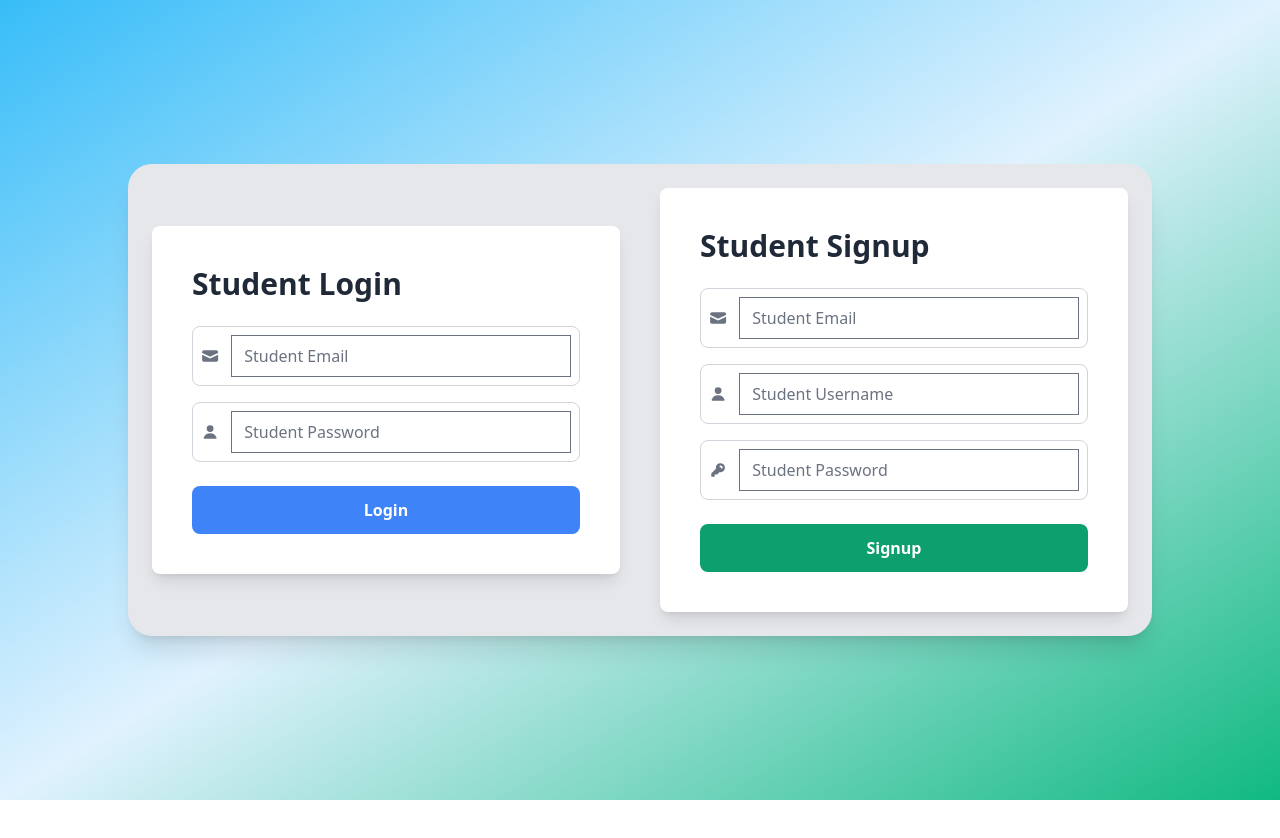
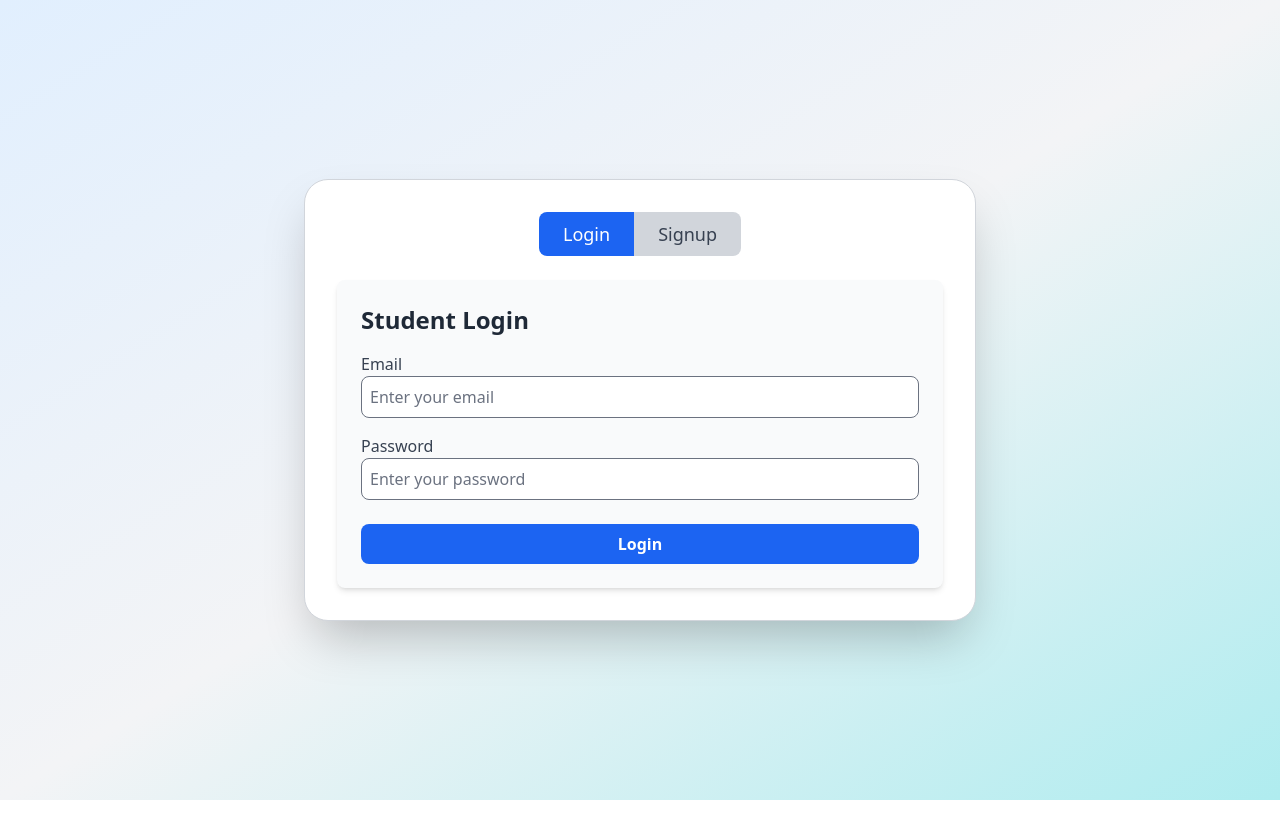
Before and after one commit to Tamal1912/LMS, a React (Vite) app in the folder frontend/: page /api/studentLoginSignup in a window 1280 px wide. Shown: the top 838 px of the page. Built offline with nearby package versions, Linux system fonts and the light colour scheme.

Commit message:
Update StudentLoginSignup.jsx
update background color , separate from design , add some animation

```diff
--- a/frontend/src/pages/StudentLoginSignup.jsx
+++ b/frontend/src/pages/StudentLoginSignup.jsx
@@ -1,23 +1,24 @@
-import React from 'react'
-import { useState } from 'react';
-import StudentDashboard from  "./StudentDashboard";
-import { useNavigate } from 'react-router';
-import useAuthStore from '../store/useAuthStore';
+import React, { useState } from "react";
+import { useNavigate } from "react-router";
+import useAuthStore from "../store/useAuthStore";
+import { motion } from "framer-motion"; // অ্যানিমেশনের জন্য
 
 const StudentLoginSignup = () => {
   const { studentLogin, studentSignup, loading } = useAuthStore();
+  const navigate = useNavigate();
+
+  const [isLogin, setIsLogin] = useState(true); // লগইন & সাইনআপ পরিবর্তনের জন্য
+
   const [signupData, setSignupData] = useState({
-    email: '',
-    username: '',
-    password: '',
+    email: "",
+    username: "",
+    password: "",
   });
 
-  const [loginData,setLoginData]=useState({
-    email:'',
-    password:'',
-  })
-
-  const navigate=useNavigate()
+  const [loginData, setLoginData] = useState({
+    email: "",
+    password: "",
+  });
 
   const handleSignup = async (e) => {
     e.preventDefault();
@@ -37,87 +38,130 @@ const StudentLoginSignup = () => {
 
   return (
     <>
-<div className="flex min-h-screen items-center justify-center bg-gradient-to-br from-sky-400 via-sky-100 to-emerald-500 ">
+      <div className="flex min-h-screen items-center justify-center bg-gradient-to-br from-blue-100 via-gray-100 to-teal-200 px-4">
+        <div className="w-full max-w-md md:max-w-lg lg:max-w-xl xl:max-w-2xl p-8 rounded-3xl shadow-2xl bg-white border border-gray-300">
+          {/* টগল বাটন (লগইন & সাইনআপ পরিবর্তনের জন্য) */}
+          <div className="text-center mb-6 flex justify-center">
+            <button
+              className={`px-6 py-2 text-sm sm:text-base md:text-lg rounded-l-lg transition-all ${
+                isLogin ? "bg-blue-600 text-white" : "bg-gray-300 text-gray-700"
+              }`}
+              onClick={() => setIsLogin(true)}
+            >
+              Login
+            </button>
+            <button
+              className={`px-6 py-2 text-sm sm:text-base md:text-lg rounded-r-lg transition-all ${
+                !isLogin
+                  ? "bg-green-600 text-white"
+                  : "bg-gray-300 text-gray-700"
+              }`}
+              onClick={() => setIsLogin(false)}
+            >
+              Signup
+            </button>
+          </div>
 
-  <div className="w-full max-w-5xl p-6 rounded-3xl shadow-xl flex items-center space-x-10 bg-gray-200 ">
-
-
-    <div className="login-card bg-white w-1/2 p-10 rounded-lg shadow-lg">
-      <h2 className="text-3xl font-bold mb-6 text-gray-800">Student Login</h2>
-      <label className="flex items-center mb-4 border border-gray-300 p-2 rounded-lg">
-        <svg className="w-5 h-5 text-gray-500 mr-3" fill="currentColor" viewBox="0 0 16 16">
-          <path d="M2.5 3A1.5 1.5 0 0 0 1 4.5v.793c.026.009.051.02.076.032L7.674 8.51c.206.1.446.1.652 0l6.598-3.185A.755.755 0 0 1 15 5.293V4.5A1.5 1.5 0 0 0 13.5 3h-11Z" />
-          <path d="M15 6.954 8.978 9.86a2.25 2.25 0 0 1-1.956 0L1 6.954V11.5A1.5 1.5 0 0 0 2.5 13h11a1.5 1.5 0 0 0 1.5-1.5V6.954Z" />
-        </svg>
+          {/* ফর্ম অ্যানিমেশন */}
+          <motion.div
+            key={isLogin ? "login" : "signup"}
+            initial={{ opacity: 0, x: isLogin ? -100 : 100 }}
+            animate={{ opacity: 1, x: 0 }}
+            exit={{ opacity: 0, x: isLogin ? 100 : -100 }}
+            transition={{ duration: 0.5 }}
+          >
+            {isLogin ? (
+              // Login Form
+              <div className="bg-gray-50 p-6 rounded-lg shadow-md">
+                <h2 className="text-xl sm:text-2xl font-bold mb-4 text-gray-800">
+                  Student Login
+                </h2>
+                <label className="block mb-4">
+                  <span className="text-gray-700">Email</span>
                   <input
                     type="email"
-         placeholder="Student Email"
-         className="w-full outline-none text-gray-700"
+                    placeholder="Enter your email"
+                    className="w-full p-2 border rounded-lg focus:ring-2 focus:ring-blue-400 transition-all"
                     value={loginData.email}
-         onChange={(e)=>setLoginData({...loginData,email:e.target.value})}
+                    onChange={(e) =>
+                      setLoginData({ ...loginData, email: e.target.value })
+                    }
                   />
                 </label>
-      <label className="flex items-center mb-6 border border-gray-300 p-2 rounded-lg">
-        <svg className="w-5 h-5 text-gray-500 mr-3" fill="currentColor" viewBox="0 0 16 16">
-          <path d="M8 8a3 3 0 1 0 0-6 3 3 0 0 0 0 6ZM12.735 14c.618 0 1.093-.561.872-1.139a6.002 6.002 0 0 0-11.215 0c-.22.578.254 1.139.872 1.139h9.47Z" />
-        </svg>
+                <label className="block mb-6">
+                  <span className="text-gray-700">Password</span>
                   <input
                     type="password"
-         placeholder="Student Password"
-         className="w-full outline-none text-gray-700"
+                    placeholder="Enter your password"
+                    className="w-full p-2 border rounded-lg focus:ring-2 focus:ring-blue-400 transition-all"
                     value={loginData.password}
-         onChange={(e)=>setLoginData({...loginData,password:e.target.value})}
+                    onChange={(e) =>
+                      setLoginData({ ...loginData, password: e.target.value })
+                    }
                   />
                 </label>
-      <button className="w-full bg-blue-500 text-white py-3 rounded-lg hover:bg-blue-600 transition duration-300 font-semibold" onClick={handleLogin}>Login</button>
+                <button
+                  className="w-full bg-blue-600 text-white py-2 rounded-lg hover:bg-blue-700 transition duration-300 font-semibold"
+                  onClick={handleLogin}
+                >
+                  Login
+                </button>
               </div>
-
-    <div className="signup-card bg-white w-1/2 p-10 rounded-lg shadow-lg">
-      <h2 className="text-3xl font-bold mb-6 text-gray-800">Student Signup</h2>
-      <label className="flex items-center mb-4 border border-gray-300 p-2 rounded-lg">
-        <svg className="w-5 h-5 text-gray-500 mr-3" fill="currentColor" viewBox="0 0 16 16">
-          <path d="M2.5 3A1.5 1.5 0 0 0 1 4.5v.793c.026.009.051.02.076.032L7.674 8.51c.206.1.446.1.652 0l6.598-3.185A.755.755 0 0 1 15 5.293V4.5A1.5 1.5 0 0 0 13.5 3h-11Z" />
-          <path d="M15 6.954 8.978 9.86a2.25 2.25 0 0 1-1.956 0L1 6.954V11.5A1.5 1.5 0 0 0 2.5 13h11a1.5 1.5 0 0 0 1.5-1.5V6.954Z" />
-        </svg>
+            ) : (
+              // Signup Form
+              <div className="bg-gray-50 p-6 rounded-lg shadow-md">
+                <h2 className="text-xl sm:text-2xl font-bold mb-4 text-gray-800">
+                  Student Signup
+                </h2>
+                <label className="block mb-4">
+                  <span className="text-gray-700">Email</span>
                   <input
                     type="email"
-         placeholder="Student Email"
-         className="w-full outline-none text-gray-700"
+                    placeholder="Enter your email"
+                    className="w-full p-2 border rounded-lg focus:ring-2 focus:ring-teal-400 transition-all"
                     value={signupData.email}
-         onChange={(e) => setSignupData({ ...signupData, email: e.target.value })}
+                    onChange={(e) =>
+                      setSignupData({ ...signupData, email: e.target.value })
+                    }
                   />
                 </label>
-      <label className="flex items-center mb-4 border border-gray-300 p-2 rounded-lg">
-        <svg className="w-5 h-5 text-gray-500 mr-3" fill="currentColor" viewBox="0 0 16 16">
-          <path d="M8 8a3 3 0 1 0 0-6 3 3 0 0 0 0 6ZM12.735 14c.618 0 1.093-.561.872-1.139a6.002 6.002 0 0 0-11.215 0c-.22.578.254 1.139.872 1.139h9.47Z" />
-        </svg>
+                <label className="block mb-4">
+                  <span className="text-gray-700">Username</span>
                   <input
                     type="text"
-         placeholder="Student Username"
-         className="w-full outline-none text-gray-700"
+                    placeholder="Choose a username"
+                    className="w-full p-2 border rounded-lg focus:ring-2 focus:ring-teal-400 transition-all"
                     value={signupData.username}
-         onChange={(e) => setSignupData({ ...signupData, username: e.target.value })}
+                    onChange={(e) =>
+                      setSignupData({ ...signupData, username: e.target.value })
+                    }
                   />
                 </label>
-      <label className="flex items-center mb-6 border border-gray-300 p-2 rounded-lg">
-        <svg className="w-5 h-5 text-gray-500 mr-3" fill="currentColor" viewBox="0 0 16 16">
-          <path fillRule="evenodd" d="M14 6a4 4 0 0 1-4.899 3.899l-1.955 1.955a.5.5 0 0 1-.353.146H5v1.5a.5.5 0 0 1-.5.5h-2a.5.5 0 0 1-.5-.5v-2.293a.5.5 0 0 1 .146-.353l3.955-3.955A4 4 0 1 1 14 6Zm-4-2a.75.75 0 0 0 0 1.5.5.5 0 0 1 .5.5.75.75 0 0 0 1.5 0 2 2 0 0 0-2-2Z" clipRule="evenodd" />
-        </svg>
+                <label className="block mb-6">
+                  <span className="text-gray-700">Password</span>
                   <input
                     type="password"
-        placeholder="Student Password"
-        className="w-full outline-none text-gray-700"
+                    placeholder="Choose a password"
+                    className="w-full p-2 border rounded-lg focus:ring-2 focus:ring-teal-400 transition-all"
                     value={signupData.password}
-        onChange={(e) => setSignupData({ ...signupData, password: e.target.value })}
+                    onChange={(e) =>
+                      setSignupData({ ...signupData, password: e.target.value })
+                    }
                   />
                 </label>
-      <button className="w-full bg-green-500 text-white py-3 rounded-lg hover:bg-green-600 transition duration-300 font-semibold" type='submit' onClick={handleSignup}>Signup</button>
+                <button
+                  className="w-full bg-green-600 text-white py-2 rounded-lg hover:bg-green-700 transition duration-300 font-semibold"
+                  onClick={handleSignup}
+                >
+                  Signup
+                </button>
+              </div>
+            )}
+          </motion.div>
         </div>
       </div>
-</div>
+    </>
+  );
+};
 
-    </>
-  )
-}
-
-export default StudentLoginSignup
+export default StudentLoginSignup;
```
Lines whose indentation alone changed are shown as unchanged.
